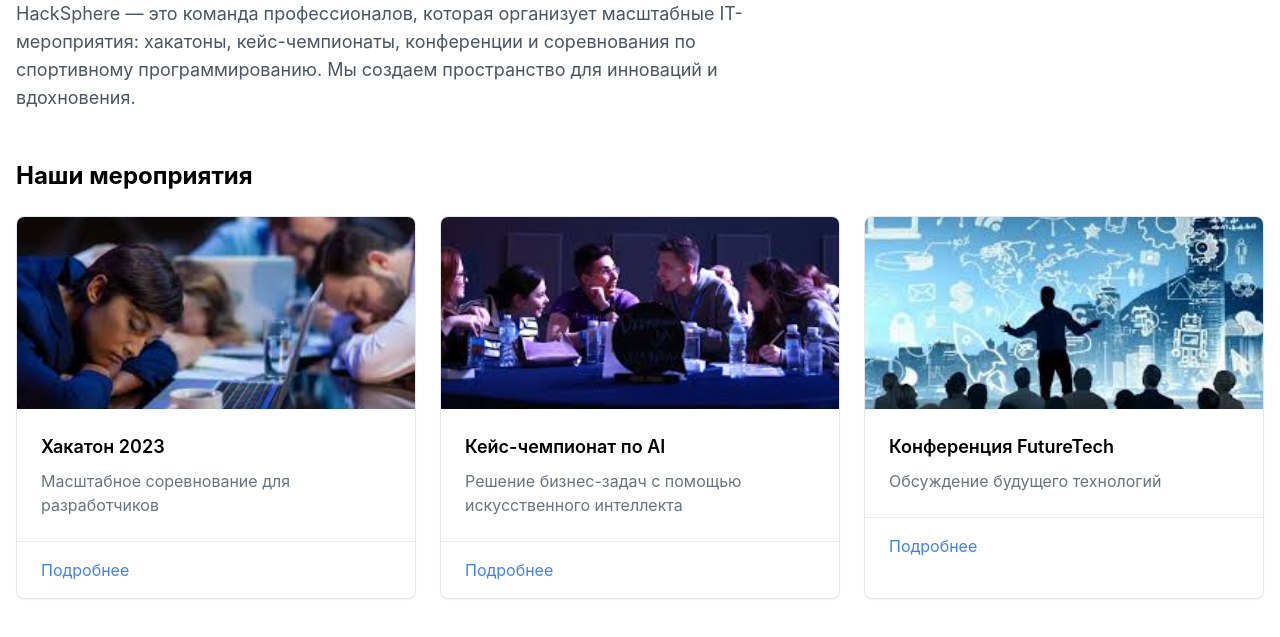
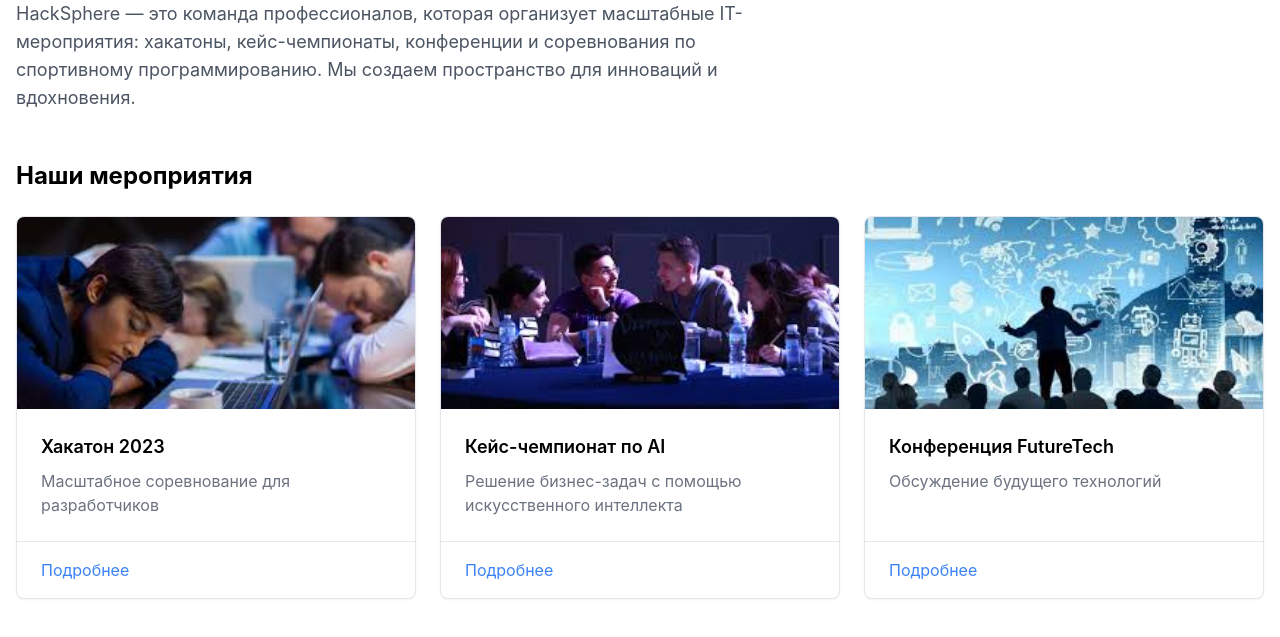
Before and after one commit to SVA-work/HackSphereSite, a plain HTML site: page about.html in a window 1280 px wide. Shown: the part 177-814 px from the top of the page. Drawn offline with nearby package versions, Linux system fonts and the light colour scheme.

Commit message:
fix about fix validate

```diff
--- a/css/about.css
+++ b/css/about.css
@@ -46,6 +46,9 @@
     background-color: white;
     box-shadow: 0 1px 2px 0 rgba(0, 0, 0, 0.05);
     overflow: hidden;
+    display: flex;
+    flex-direction: column;
+    height: 100%;
 }
 
 .event-image {
@@ -56,6 +59,7 @@
 
 .event-content {
     padding: 1.5rem;
+    flex: 1;
 }
 
 .event-title {
@@ -72,6 +76,7 @@
 .event-footer {
     padding: 1rem 1.5rem;
     border-top: 1px solid #e5e7eb;
+    flex-shrink: 0
 }
 
 .event-link {
--- a/js/contact_form_script.js
+++ b/js/contact_form_script.js
@@ -1,3 +1,5 @@
+document.getElementById('contactForm').setAttribute('novalidate', '');
+
 document.addEventListener('DOMContentLoaded', () => {
     const form = document.getElementById('contactForm');
 
```
Also changed, not shown: contact.html (+1 -1 lines).
